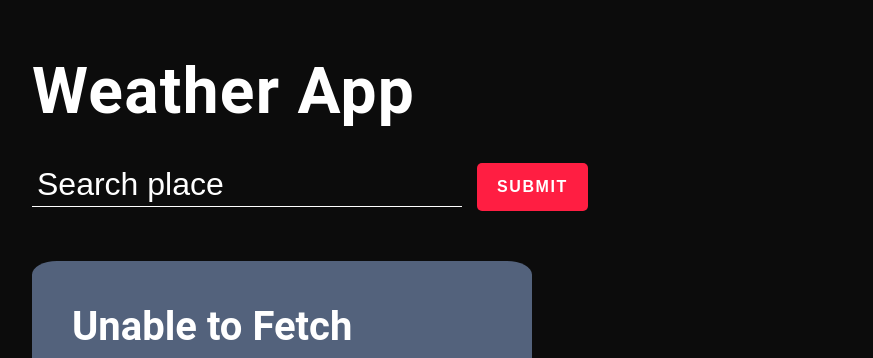
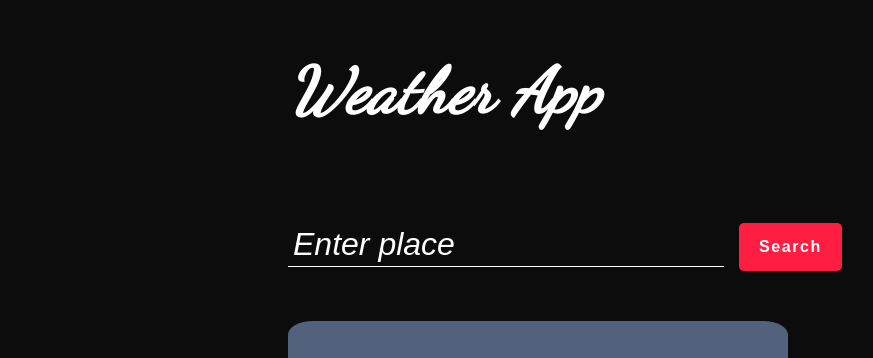
Before and after one commit to Byabasaija/Weather-App, a plain HTML site: page index.html in a window 1280 px wide. Shown: the top 358 px of the page, without its empty margins (18-891 px from the left). Drawn offline with Linux system fonts and the light colour scheme.

Commit message:
Complete styling the UI

```diff
--- a/index.html
+++ b/index.html
@@ -7,15 +7,15 @@
     <link rel="stylesheet" href="styles.css">
     <link rel="preconnect" href="https://fonts.gstatic.com">
     <link rel="preconnect" href="https://fonts.gstatic.com">
-<link href="https://fonts.googleapis.com/css2?family=Karla:wght@300&family=Roboto+Mono&display=swap" rel="stylesheet">
+    <link href="https://fonts.googleapis.com/css2?family=Karla:wght@300&family=Roboto+Mono&display=swap" rel="stylesheet">
     <title>Weather</title>
 </head>
-<body>
+<body style="margin-left: 20%;">
     <h1 class="heading">Weather App</h1>
     <section class="top-banner">
         <form>
-            <input type="text" placeholder="Search place" autofocus>
-            <button type="submit">SUBMIT</button>
+            <input type="text" placeholder="Enter place" autofocus style="font-style: italic;">
+            <button type="submit">Search</button>
             <span class="msg"></span>
           </form>
 
--- a/styles.css
+++ b/styles.css
@@ -1,3 +1,5 @@
+@import url('https://fonts.googleapis.com/css2?family=Dancing+Script&display=swap');
+
 * {
     margin: 0;
     padding: 0;
@@ -66,10 +68,12 @@
 }
 
 .heading {
+  font-family: 'Dancing Script', cursive;
   font-weight: bold;
   font-size: 4rem;
+  font-style: oblique;
   letter-spacing: 0.02em;
-  padding: 0 0 30px 0;
+  margin-bottom: 90px;
   color: #fff;
 }
 
```
